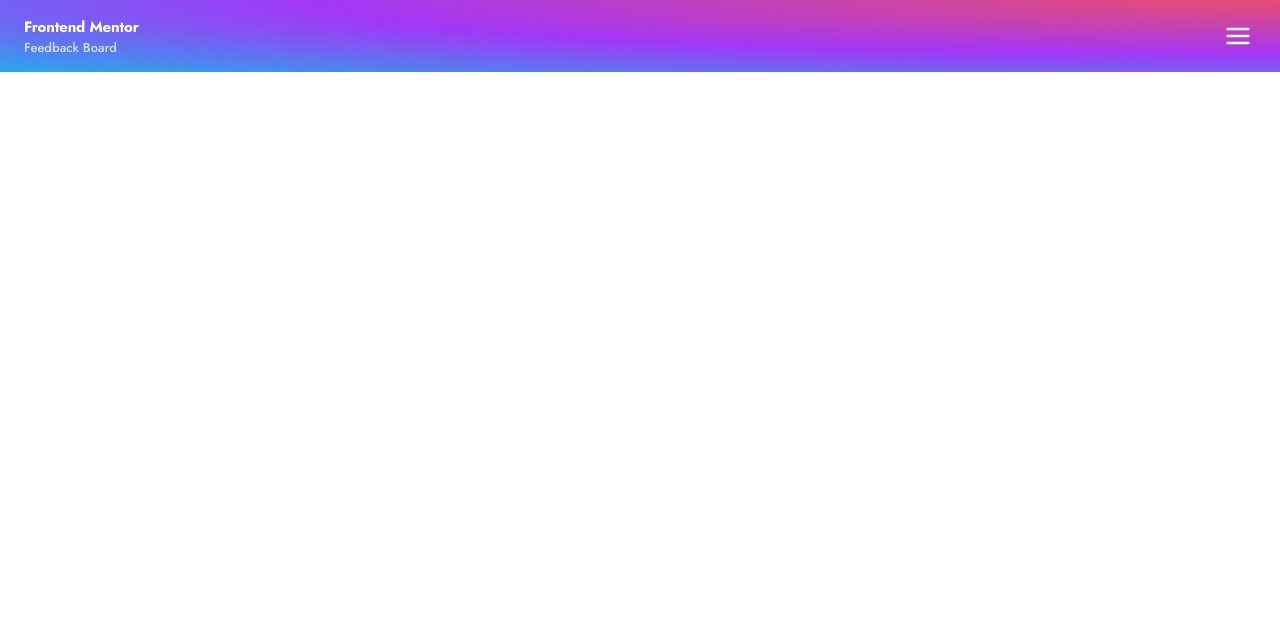
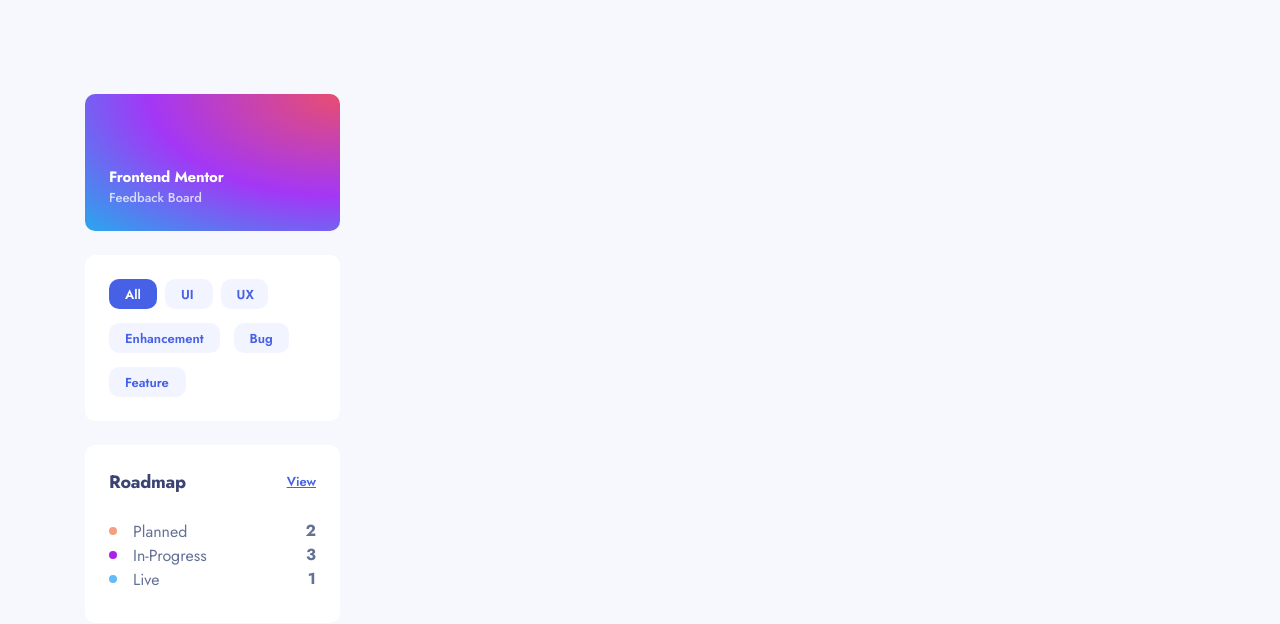
Before and after one commit to AlexisC73/feedback-front, a React (Vite) app: page / in a window 1280 px wide. Shown: the top 624 px of the page. Built offline with nearby package versions, Linux system fonts and the light colour scheme.

Commit message:
adding layout and header

```diff
--- /dev/null
+++ b/src/Layout/layout.tsx
@@ -0,0 +1,16 @@
+import { Header } from "../components/Header/Header";
+
+export function Layout ({children}: {children?: React.ReactNode}) {
+  return (
+    <div className="w-full min-h-screen bg-#F7F8FD">
+      <div className="lg:w-277.5 flex flex-col lg:flex-row mx-auto gap-x-7.5 md:py-14 lg:pt-23.5">
+        <div className="md:px-10 lg:px-0 lg:py-0 md:pb-10 lg:pb-0">
+          <Header />
+        </div>
+        <main className="flex-1">
+          {children}
+        </main>
+      </div>
+    </div>
+  )
+}
--- /dev/null
+++ b/src/components/Header/Header.tsx
@@ -0,0 +1,36 @@
+import { useState } from "react"
+import { BurgerMenuIcon, CloseMenuIcon } from "../../assets/icons"
+import { RoadmapStatusList } from "../RoadmapStatusList/RoadmapStatusList"
+import { TypeFilter } from "../TypeFilter/TypeFilter"
+import { MobileSideMenu } from "../MobileSideMenu/MobileSideMenu"
+
+export function Header () {
+  const [menuOpen, setMenuOpen] = useState(false)
+
+  const toggleMenu = () => {
+    setMenuOpen(prev => !prev)
+  }
+
+  return (
+    <>
+      <header className="flex justify-between lg:flex-col lg:gap-y-6">
+        <HeaderMenu menuOpen={menuOpen} toggleMenu={toggleMenu} />
+        <div className="hidden md:flex"><TypeFilter activeFilter={["all"]} /></div>
+        <div className="hidden md:flex"><RoadmapStatusList /></div>
+      </header>
+      {menuOpen && <MobileSideMenu />}
+    </>
+  )
+}
+
+export function HeaderMenu ({menuOpen, toggleMenu}: {menuOpen?: boolean, toggleMenu?: () => void}) {
+   return <div className="h-18 w-full bg-custom-radial flex items-center justify-between px-6 md:w-55.75 md:h-44.5 md:p-6 md:items-end md:rounded-2.5 lg:h-137px lg:w-63.75">
+    <div>
+      <h1 className="text-2xl font-bold text-white text-3.75 line-height-5.5 font-bold -tracking-0.19px">Frontend Mentor</h1>
+      <p className="text-2xl font-bold text-white text-3.25 line-height-4.75 font-medium text-opacity-75">Feedback Board</p>
+    </div>
+    <div onClick={toggleMenu} className="w-9 h-9 p-1 flex items-center justify-center md:hidden cursor-pointer">
+      {menuOpen ? <CloseMenuIcon className="w-full h-full text-white" /> : <BurgerMenuIcon className="w-full h-full text-white" />}
+    </div>
+  </div>
+}
--- /dev/null
+++ b/src/components/MobileSideMenu/MobileSideMenu.tsx
@@ -0,0 +1,13 @@
+import { RoadmapStatusList } from "../RoadmapStatusList/RoadmapStatusList";
+import { TypeFilter } from "../TypeFilter/TypeFilter";
+
+export function MobileSideMenu () {
+  return (
+    <div className="bg-black absolute top-18 bottom-0 right-0 left-0 bg-op-20 flex justify-end md:hidden">
+      <div className="bg-#F7F8FD w-67.75 flex flex-col p-6 gap-y-6">
+        <TypeFilter activeFilter={["all"]} />
+        <RoadmapStatusList />
+      </div>
+    </div>
+  )
+}
--- /dev/null
+++ b/src/components/RoadmapStatus/RoadmapStatus.tsx
@@ -0,0 +1,22 @@
+import { RoadmapStatusCircle } from "../RoadmapStatusCircle/RoadmapStatusCircle"
+
+export function RoadmapStatusItem({status}: {status: "planned" | "inProgress" | "live"}) {
+
+  const statusLabel = {
+    planned: "Planned",
+    inProgress: "In-Progress",
+    live: "Live"
+  }
+
+  const amountByStatus = {
+    planned: 2,
+    inProgress: 3,
+    live: 1
+  }
+
+  return <li className="flex items-center w-full gap-x-4 text-#647196">
+    <RoadmapStatusCircle status={status} />
+    <p className="flex-1 line-height-5.75">{statusLabel[status]}</p>
+    <span className="font-bold">{amountByStatus[status]}</span>
+  </li>
+}
--- /dev/null
+++ b/src/components/RoadmapStatusCircle/RoadmapStatusCircle.tsx
@@ -0,0 +1,8 @@
+export function RoadmapStatusCircle ({status}: {status: "planned" | "inProgress" | "live"}) {
+  const color = {
+    planned: "bg-#F49F85",
+    inProgress: "bg-#AD1FEA",
+    live: "bg-#62BCFA"
+  }
+  return <div className={"h-2 w-2 rounded-full " + color[status] ?? "bg-#62BCFA"}></div>
+}
--- /dev/null
+++ b/src/components/RoadmapStatusList/RoadmapStatusList.tsx
@@ -0,0 +1,18 @@
+import { Link } from "react-router-dom";
+import { RoadmapStatusItem } from "../RoadmapStatus/RoadmapStatus";
+
+export function RoadmapStatusList () {
+  return (
+    <div className="p-6 bg-white rounded-2.5 flex flex-col gap-y-6 md:w-55.75 h-44.5 lg:w-63.75">
+      <div className="flex justify-between items-center">
+        <p className="line-height-6.5 text-4.5 text-#3A4374 font-bold -tracking-0.25px">Roadmap</p>
+        <Link to="/roadmap" className="text-3.25 text-#4661E6 underline font-semibold">View</Link>
+      </div>
+      <ul>
+        <RoadmapStatusItem status="planned" />
+        <RoadmapStatusItem status="inProgress" />
+        <RoadmapStatusItem status="live" />
+      </ul>
+    </div>
+  )
+}
--- /dev/null
+++ b/src/components/TypeFilter/TypeFilter.tsx
@@ -0,0 +1,15 @@
+export function TypeFilter ({activeFilter}: {activeFilter: string[]}) {
+  const activeStyle = "bg-#4661E6 text-white"
+  const unactiveStyle = "bg-#F2F4FF text-#4661E6"
+
+  return (
+    <ul id="filter" className="flex flex-wrap pt-6 pl-6 pr-4.5 pb-9 bg-white rounded-2.5 md:w-55.75 h-44.5 lg:w-63.75 lg:h-41.5">
+      <li className={`h-7.5 flex items-center rounded-2.5 font-semibold text-3.25 line-height-4.75 px-4 mr-2 ${activeFilter.includes("all") ? activeStyle : unactiveStyle}`}>All</li>
+      <li className={`h-7.5 flex items-center rounded-2.5 font-semibold text-3.25 line-height-4.75 pl-4 pr-4.75 mr-2 ${activeFilter.includes("ui") ? activeStyle : unactiveStyle}`}>UI</li>
+      <li className={`h-7.5 flex items-center rounded-2.5 font-semibold text-3.25 line-height-4.75 pl-4 pr-3.5 ${activeFilter.includes("ux") ? activeStyle : unactiveStyle}`}>UX</li>
+      <li className={`h-7.5 flex items-center rounded-2.5 font-semibold text-3.25 line-height-4.75 px-4 mr-3.5 mt-3.5 ${activeFilter.includes("enhancement") ? activeStyle : unactiveStyle}`}>Enhancement</li>
+      <li className={`h-7.5 flex items-center rounded-2.5 font-semibold text-3.25 line-height-4.75 px-4 mt-3.5 ${activeFilter.includes("bug") ? activeStyle : unactiveStyle}`}>Bug</li>
+      <li className={`h-7.5 flex items-center rounded-2.5 font-semibold text-3.25 line-height-4.75 pl-4 pr-4.25 mt-3.5 ${activeFilter.includes("feature") ? activeStyle : unactiveStyle}`}>Feature</li>
+    </ul>
+  )
+}
--- a/src/pages/Home.tsx
+++ b/src/pages/Home.tsx
@@ -1,20 +1,7 @@
-import { useState } from "react";
-import { BurgerMenuIcon, CloseMenuIcon } from "../assets/icons";
+import { Layout } from "../Layout/layout";
 
 export function HomePage () {
-  const [menuOpen, setMenuOpen] = useState(false)
-
-  const toggleMenu = () => {
-    setMenuOpen(prev => !prev)
-  }
-
-  return <header className="h-18 w-full bg-custom-radial flex items-center justify-between px-6">
-    <div>
-      <h1 className="text-2xl font-bold text-white text-3.75 line-height-5.5 font-bold -tracking-0.19px">Frontend Mentor</h1>
-      <p className="text-2xl font-bold text-white text-3.25 line-height-4.75 font-medium text-opacity-75">Feedback Board</p>
-    </div>
-    <div onClick={toggleMenu} className="w-9 h-9 p-1 flex items-center justify-center">
-      {menuOpen ? <CloseMenuIcon className="w-full h-full text-white" /> : <BurgerMenuIcon className="w-full h-full text-white" />}
-    </div>
-  </header>
+  return (
+    <Layout></Layout>
+  )
 }
```
